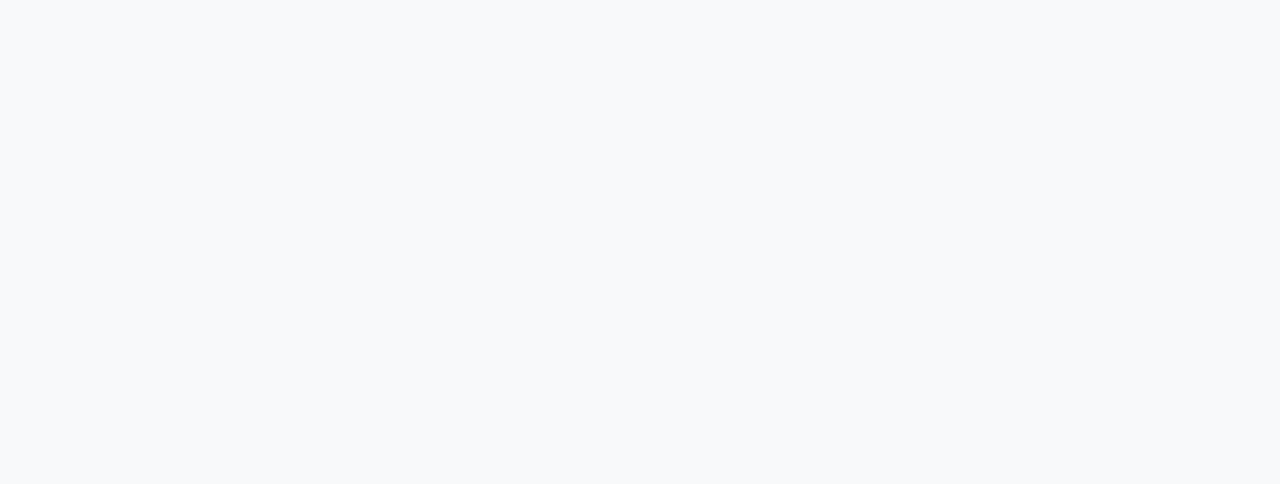
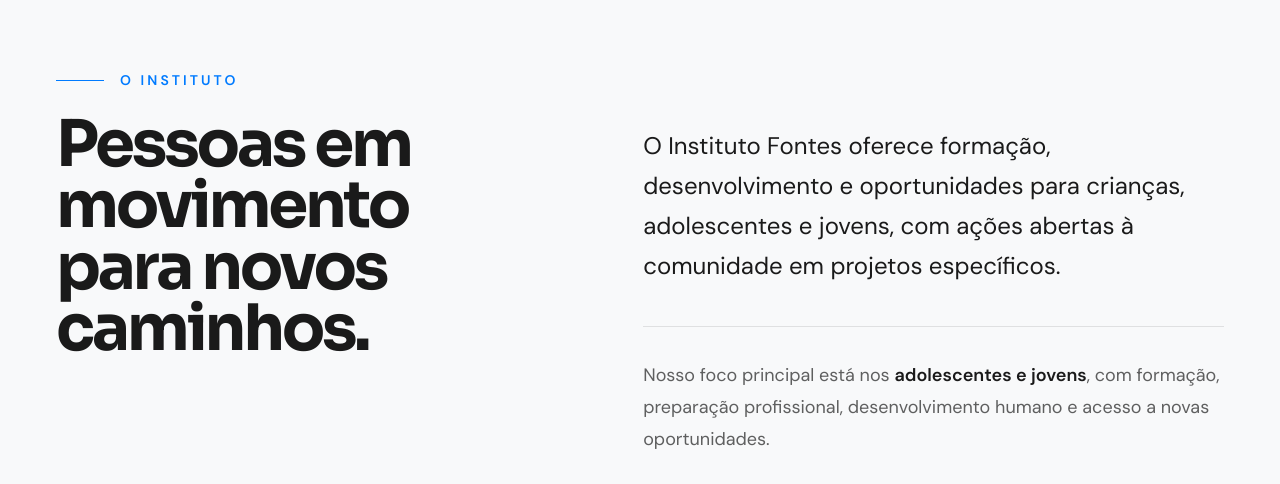
Before and after one commit to contatoagenciawin-ichthus/instituto-fontes, a Next.js app: page / in a window 1280 px wide. Shown: the part 890-1374 px from the top of the page. Before the commit the page ends 800 px from the top, so only its background shows below. Built offline with nearby package versions, Linux system fonts and the light colour scheme.

Commit message:
feat: place who we are after approved hero

```diff
--- a/src/app/(site)/page.tsx
+++ b/src/app/(site)/page.tsx
@@ -1,4 +1,5 @@
 import { HomeHero } from "@/components/home/HomeHero";
+import { WhoWeAre } from "@/components/home/WhoWeAre";
 import { SiteHeader } from "@/components/site/SiteHeader";
 
 export default function HomePage() {
@@ -6,6 +7,7 @@
     <main className="min-h-screen bg-[var(--fontes-off-white)] text-[var(--fontes-black)]">
       <SiteHeader />
       <HomeHero />
+      <WhoWeAre />
     </main>
   );
 }
```
